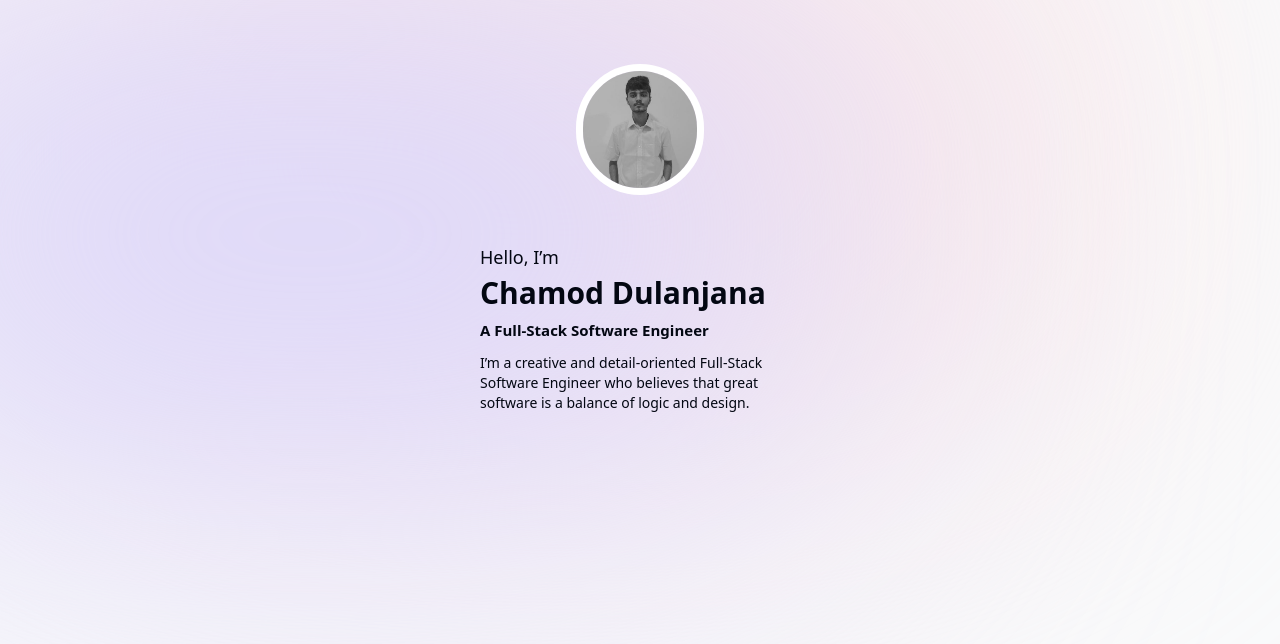
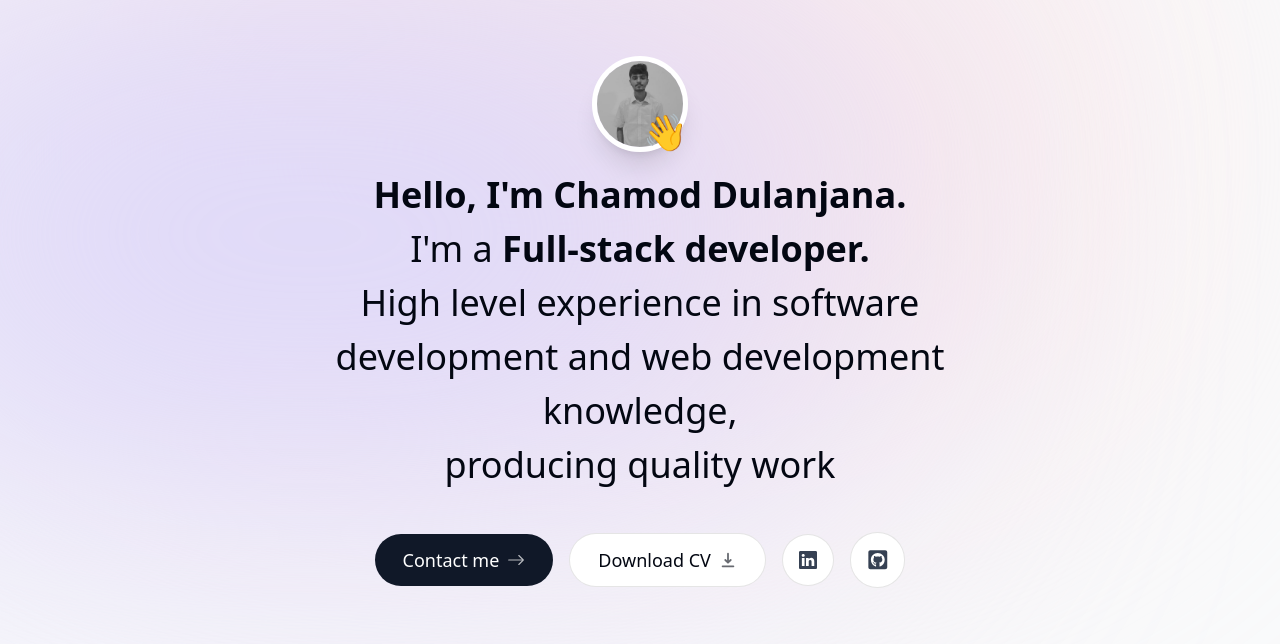
Before and after one commit to ChamodDulanjana/myPortfolio, a Next.js app: page / in a window 1280 px wide. Shown: the top 644 px of the page. Built offline with nearby package versions, Linux system fonts and the light colour scheme.

Commit message:
implementing hero component

```diff
--- a/app/globals.css
+++ b/app/globals.css
@@ -1 +1,8 @@
 @import "tailwindcss";
+
+
+.borderBlack {
+  border-width: 1px;
+  border-style: solid;
+  border-color: rgba(0, 0, 0, 0.1);
+}
--- a/app/page.tsx
+++ b/app/page.tsx
@@ -3,10 +3,11 @@
 
 export default function Home() {
   return (
-    <main>
-      <div className="bg-[#fbe2e3] absolute top-[-6rem] -z-10 right-[11rem] h-[31.25rem] w-[31.25rem] rounded-full blur-[10rem] sm:w-[68.75rem]"></div>
-      <div className="bg-[#dbd7fb] absolute top-[-1rem] -z-10 left-[-35rem] h-[31.25rem] w-[50rem] rounded-full blur-[10rem] sm:w-[68.75rem] md:left-[-33rem] lg:left-[-28rem] xl:left-[-15rem] 2xl:left-[-5rem]"></div>
-
+    <main className="flex w-full h-full flex-col items-center pt-14 mx-auto">
+      <div>
+        <div className="bg-[#fbe2e3] absolute top-[-6rem] -z-10 right-[11rem] h-[31.25rem] w-[31.25rem] rounded-full blur-[10rem] sm:w-[68.75rem]"></div>
+        <div className="bg-[#dbd7fb] absolute top-[-1rem] -z-10 left-[-35rem] h-[31.25rem] w-[50rem] rounded-full blur-[10rem] sm:w-[68.75rem] md:left-[-33rem] lg:left-[-28rem] xl:left-[-15rem] 2xl:left-[-5rem]"></div>
+      </div>
       <Hero />
     </main>
   );
--- a/components/hero.tsx
+++ b/components/hero.tsx
@@ -3,130 +3,114 @@
 import React from 'react';
 import Image from 'next/image';
 import myImg from '@/public/my_image.jpeg';
+import Link from 'next/link';
 import { motion } from 'framer-motion';
+import { BsArrowRight, BsLinkedin } from 'react-icons/bs';
+import { FaGithubSquare } from 'react-icons/fa';
+import { HiDownload } from 'react-icons/hi';
 
 const Hero = () => {
   return (
-    <div className="flex flex-col items-center w-full gap-4">
-        <Image
-            src={myImg}
-            alt="hero image"
-            className="w-[8rem] rounded-full mt-16 bg-center bg-cover border-7 border-white"
-            priority // makes it load faster (optional)
-        />
-        <div className="flex flex-col gap-1 px-5 mt-8">
-            <h2 className="text-lg font-medium">Hello, I’m</h2>
-            <h1 className="text-3xl font-semibold">Chamod Dulanjana</h1>
-            <h2 className="text-[15px] font-semibold mt-1">A Full-Stack Software Engineer</h2>
-            <p className='text-sm mt-2 max-w-[20rem] leading-5'>
-                I’m a creative and detail-oriented Full-Stack Software Engineer who believes that great software is a balance of logic and design.
-            </p>
+    <section
+      id="home"
+      className="mb-28 max-w-[50rem] text-center sm:mb-0 scroll-mt-[100rem]"
+    >
+      <div className="flex items-center justify-center">
+        <div className="relative">
+          <motion.div
+            initial={{ opacity: 0, scale: 0 }}
+            animate={{ opacity: 1, scale: 1 }}
+            transition={{
+              type: "tween",
+              duration: 0.2,
+            }}
+          >
+            <Image
+              src={myImg}
+              alt="Chamod Dulanjana"
+              width="192"
+              height="192"
+              quality="95"
+              priority={true}
+              className="h-24 w-24 rounded-full object-cover border-[0.35rem] border-white shadow-xl"
+            />
+          </motion.div>
 
+          <motion.span
+            className="absolute bottom-0 right-0 text-4xl"
+            initial={{ opacity: 0, scale: 0 }}
+            animate={{ opacity: 1, scale: 1 }}
+            transition={{
+              type: "spring",
+              stiffness: 125,
+              delay: 0.1,
+              duration: 0.7,
+            }}
+          >
+            👋
+          </motion.span>
+        </div>
+      </div>
 
-        </div>
+      <motion.h1
+        className="mb-10 mt-4 px-4 text-2xl font-medium !leading-[1.5] sm:text-4xl"
+        initial={{ opacity: 0, y: 100 }}
+        animate={{ opacity: 1, y: 0 }}
+      >
+        <span className="font-bold">Hello, I'm Chamod Dulanjana. <br /></span> I'm a{" "}
+        <span className="font-bold">Full-stack developer. <br /></span>{" "}
+        <span>High level experience in software development
+            and web development knowledge, <br />
+            producing quality work
+        </span>
+      </motion.h1>
 
-    </div>
+      <motion.div
+        className="flex flex-col sm:flex-row items-center justify-center gap-4 px-4 text-lg font-medium"
+        initial={{ opacity: 0, y: 100 }}
+        animate={{ opacity: 1, y: 0 }}
+        transition={{
+          delay: 0.1,
+        }}
+      >
+        <Link
+          href="#contact"
+          className="group bg-gray-900 text-white px-7 py-3 flex items-center gap-2 rounded-full outline-none focus:scale-110 hover:scale-110 hover:bg-gray-950 active:scale-105 transition"
+          // onClick={() => {
+          //   setActiveSection("Contact");
+          //   setTimeOfLastClick(Date.now());
+          // }}
+        >
+          Contact me{" "}
+          <BsArrowRight className="opacity-70 group-hover:translate-x-1 transition" />
+        </Link>
 
-    // <section
-    //   ref={ref}
-    //   id="home"
-    //   className="mb-28 max-w-[50rem] text-center sm:mb-0 scroll-mt-[100rem]"
-    // >
-    //   <div className="flex items-center justify-center">
-    //     <div className="relative">
-    //       <motion.div
-    //         initial={{ opacity: 0, scale: 0 }}
-    //         animate={{ opacity: 1, scale: 1 }}
-    //         transition={{
-    //           type: "tween",
-    //           duration: 0.2,
-    //         }}
-    //       >
-    //         <Image
-    //           src="https://images.unsplash.com/photo-1507003211169-0a1dd7228f2d?fit=crop&w=368&h=368&q=100"
-    //           alt="Ricardo portrait"
-    //           width="192"
-    //           height="192"
-    //           quality="95"
-    //           priority={true}
-    //           className="h-24 w-24 rounded-full object-cover border-[0.35rem] border-white shadow-xl"
-    //         />
-    //       </motion.div>
+        <a
+          className="group bg-white px-7 py-3 flex items-center gap-2 rounded-full outline-none focus:scale-110 hover:scale-110 active:scale-105 transition cursor-pointer borderBlack"
+          href="/CV.pdf"
+          download
+        >
+          Download CV{" "}
+          <HiDownload className="opacity-60 group-hover:translate-y-1 transition" />
+        </a>
 
-    //       <motion.span
-    //         className="absolute bottom-0 right-0 text-4xl"
-    //         initial={{ opacity: 0, scale: 0 }}
-    //         animate={{ opacity: 1, scale: 1 }}
-    //         transition={{
-    //           type: "spring",
-    //           stiffness: 125,
-    //           delay: 0.1,
-    //           duration: 0.7,
-    //         }}
-    //       >
-    //         👋
-    //       </motion.span>
-    //     </div>
-    //   </div>
+        <a
+          className="bg-white p-4 text-gray-700 hover:text-gray-950 flex items-center gap-2 rounded-full focus:scale-[1.15] hover:scale-[1.15] active:scale-105 transition cursor-pointer borderBlack"
+          href="https://www.linkedin.com/in/chamod-dulanjana-071883266"
+          target="_blank"
+        >
+          <BsLinkedin />
+        </a>
 
-    //   <motion.h1
-    //     className="mb-10 mt-4 px-4 text-2xl font-medium !leading-[1.5] sm:text-4xl"
-    //     initial={{ opacity: 0, y: 100 }}
-    //     animate={{ opacity: 1, y: 0 }}
-    //   >
-    //     <span className="font-bold">Hello, I'm Ricardo.</span> I'm a{" "}
-    //     <span className="font-bold">full-stack developer</span> with{" "}
-    //     <span className="font-bold">8 years</span> of experience. I enjoy
-    //     building <span className="italic">sites & apps</span>. My focus is{" "}
-    //     <span className="underline">React (Next.js)</span>.
-    //   </motion.h1>
-
-    //   <motion.div
-    //     className="flex flex-col sm:flex-row items-center justify-center gap-2 px-4 text-lg font-medium"
-    //     initial={{ opacity: 0, y: 100 }}
-    //     animate={{ opacity: 1, y: 0 }}
-    //     transition={{
-    //       delay: 0.1,
-    //     }}
-    //   >
-    //     <Link
-    //       href="#contact"
-    //       className="group bg-gray-900 text-white px-7 py-3 flex items-center gap-2 rounded-full outline-none focus:scale-110 hover:scale-110 hover:bg-gray-950 active:scale-105 transition"
-    //       onClick={() => {
-    //         setActiveSection("Contact");
-    //         setTimeOfLastClick(Date.now());
-    //       }}
-    //     >
-    //       Contact me here{" "}
-    //       <BsArrowRight className="opacity-70 group-hover:translate-x-1 transition" />
-    //     </Link>
-
-    //     <a
-    //       className="group bg-white px-7 py-3 flex items-center gap-2 rounded-full outline-none focus:scale-110 hover:scale-110 active:scale-105 transition cursor-pointer borderBlack dark:bg-white/10"
-    //       href="/CV.pdf"
-    //       download
-    //     >
-    //       Download CV{" "}
-    //       <HiDownload className="opacity-60 group-hover:translate-y-1 transition" />
-    //     </a>
-
-    //     <a
-    //       className="bg-white p-4 text-gray-700 hover:text-gray-950 flex items-center gap-2 rounded-full focus:scale-[1.15] hover:scale-[1.15] active:scale-105 transition cursor-pointer borderBlack dark:bg-white/10 dark:text-white/60"
-    //       href="https://linkedin.com"
-    //       target="_blank"
-    //     >
-    //       <BsLinkedin />
-    //     </a>
-
-    //     <a
-    //       className="bg-white p-4 text-gray-700 flex items-center gap-2 text-[1.35rem] rounded-full focus:scale-[1.15] hover:scale-[1.15] hover:text-gray-950 active:scale-105 transition cursor-pointer borderBlack dark:bg-white/10 dark:text-white/60"
-    //       href="https://github.com"
-    //       target="_blank"
-    //     >
-    //       <FaGithubSquare />
-    //     </a>
-    //   </motion.div>
-    // </section>
+        <a
+          className="bg-white p-4 text-gray-700 flex items-center gap-2 text-[1.35rem] rounded-full focus:scale-[1.15] hover:scale-[1.15] hover:text-gray-950 active:scale-105 transition cursor-pointer borderBlack"
+          href="https://github.com/ChamodDulanjana"
+          target="_blank"
+        >
+          <FaGithubSquare />
+        </a>
+      </motion.div>
+    </section>
   );
 };
 
--- a/package.json
+++ b/package.json
@@ -12,7 +12,8 @@
     "framer-motion": "^12.23.12",
     "next": "15.4.4",
     "react": "19.1.0",
-    "react-dom": "19.1.0"
+    "react-dom": "19.1.0",
+    "react-icons": "^5.5.0"
   },
   "devDependencies": {
     "@tailwindcss/postcss": "^4",
```
Also changed, not shown: 1 other file (tests, documents, lock files or other folders).
